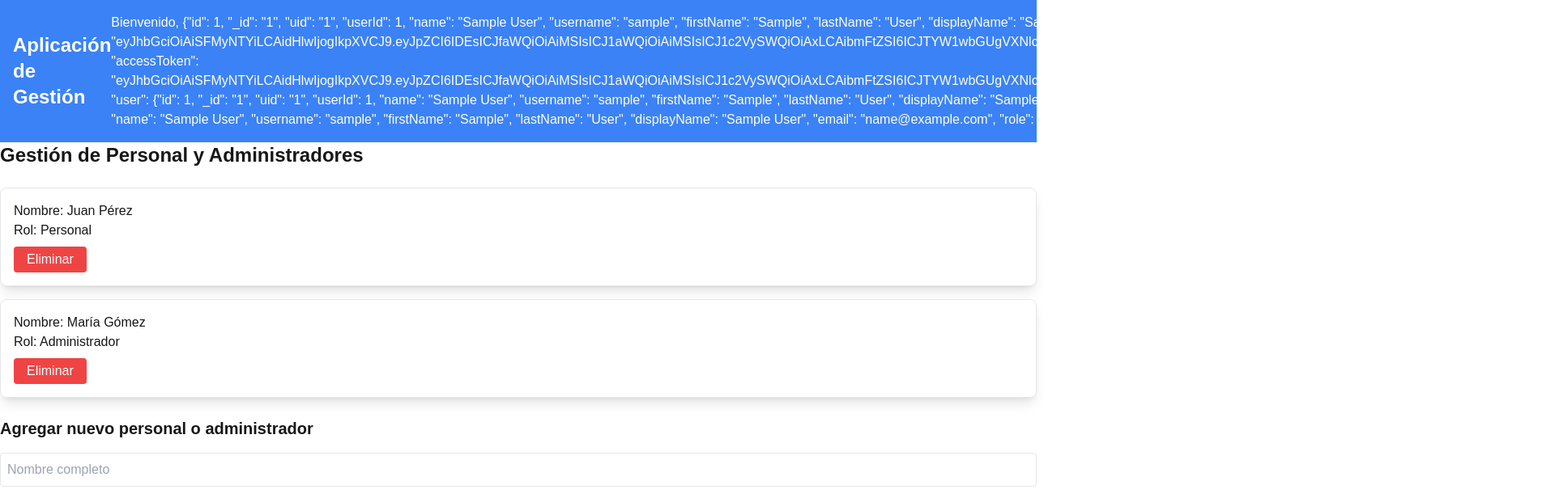
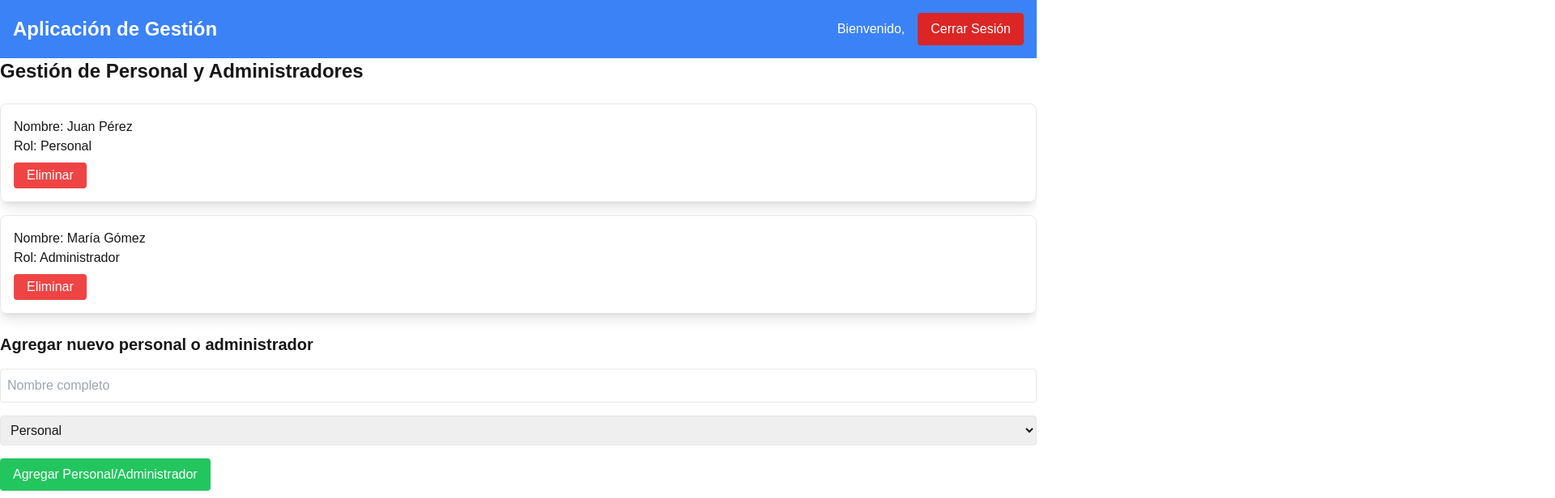
Before and after one commit to LizandroMS/Inventiva, a Next.js app: page /admin in a window 1280 px wide. Shown: the top 616 px of the page at 81% size, 1920 px wide, since content can reach past the window. Built offline with nearby package versions, Linux system fonts and the light colour scheme; sample sign-in values are in the browser's storage.

Commit message:
se arregla el objeto que controla el local storage

```diff
--- a/src/app/login/page.tsx
+++ b/src/app/login/page.tsx
@@ -90,7 +90,7 @@ export default function LoginPage() {
       // Guardar el token JWT en localStorage
       if (user.token) {
         localStorage.setItem("userToken", user.token);
-        localStorage.setItem("user", user.fullName);
+        localStorage.setItem("user", JSON.stringify(user));
       } else {
         throw new Error("Token no encontrado en la respuesta.");
       }
--- a/src/app/page.tsx
+++ b/src/app/page.tsx
@@ -60,7 +60,7 @@ export default function Home() {
         setUser(JSON.parse(storedUser)); // Asignar el usuario desde localStorage
       } catch (error) {
         console.error("Error al parsear el usuario del localStorage:", error);
-        localStorage.removeItem("user"); // Eliminamos el item corrupto
+        //localStorage.removeItem("user"); // Eliminamos el item corrupto
       }
     }
   }, []);
--- a/src/components/Header.tsx
+++ b/src/components/Header.tsx
@@ -2,8 +2,14 @@
 import { useEffect, useState } from "react";
 import { useRouter } from "next/navigation";
 
+
+interface User {
+  fullName: string;
+  email: string;
+  // Añade cualquier otra propiedad del usuario que necesites
+}
 export default function Header() {
-  const [userName, setUserName] = useState<string | null>(null);
+  const [userName, setUserName] = useState<User | null>(null);
   const router = useRouter();
 
   useEffect(() => {
@@ -14,7 +20,7 @@ export default function Header() {
       // Si no hay token o nombre, redirigir al login
       router.push("/login");
     } else {
-      setUserName(storedName); // Almacena el nombre del usuario en el estado
+      setUserName(JSON.parse(storedName));// Almacena el nombre del usuario en el estado
     }
   }, [router]);
 
@@ -32,7 +38,7 @@ export default function Header() {
       <div className="container mx-auto flex justify-between items-center">
         <h1 className="text-2xl font-bold">Aplicación de Gestión</h1>
         <div className="flex items-center space-x-4">
-          {userName && <p>Bienvenido, {userName}</p>}{" "}
+          {userName && <p>Bienvenido, {userName.fullName}</p>}{" "}
           {/* Mostrar el nombre del usuario */}
           <button
             onClick={handleLogout}
```
